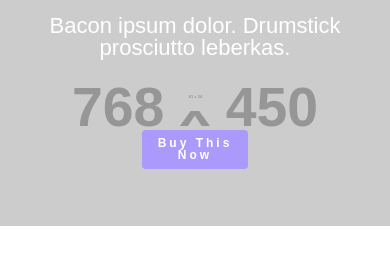
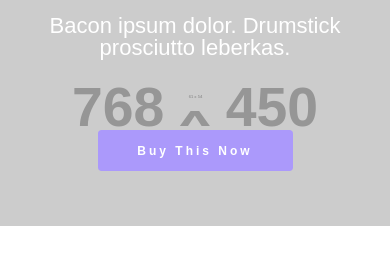
Before and after one commit to ngons/responsive-slider, a plain HTML site: page index.html in a window 390 px wide. Shown: the part 53-318 px from the top of the page. Drawn offline with Linux system fonts and the light colour scheme; placeholder pictures from the web are drawn by us.

Commit message:
Increased the button for mobile

```diff
--- a/css/style.css
+++ b/css/style.css
@@ -243,6 +243,8 @@ a.sign-up {
 
     a.sign-up {
         font-size: 0.75em;
+        padding: 1.225em 1.250em;
+        max-width: 50%;
     }
 
 }
```
